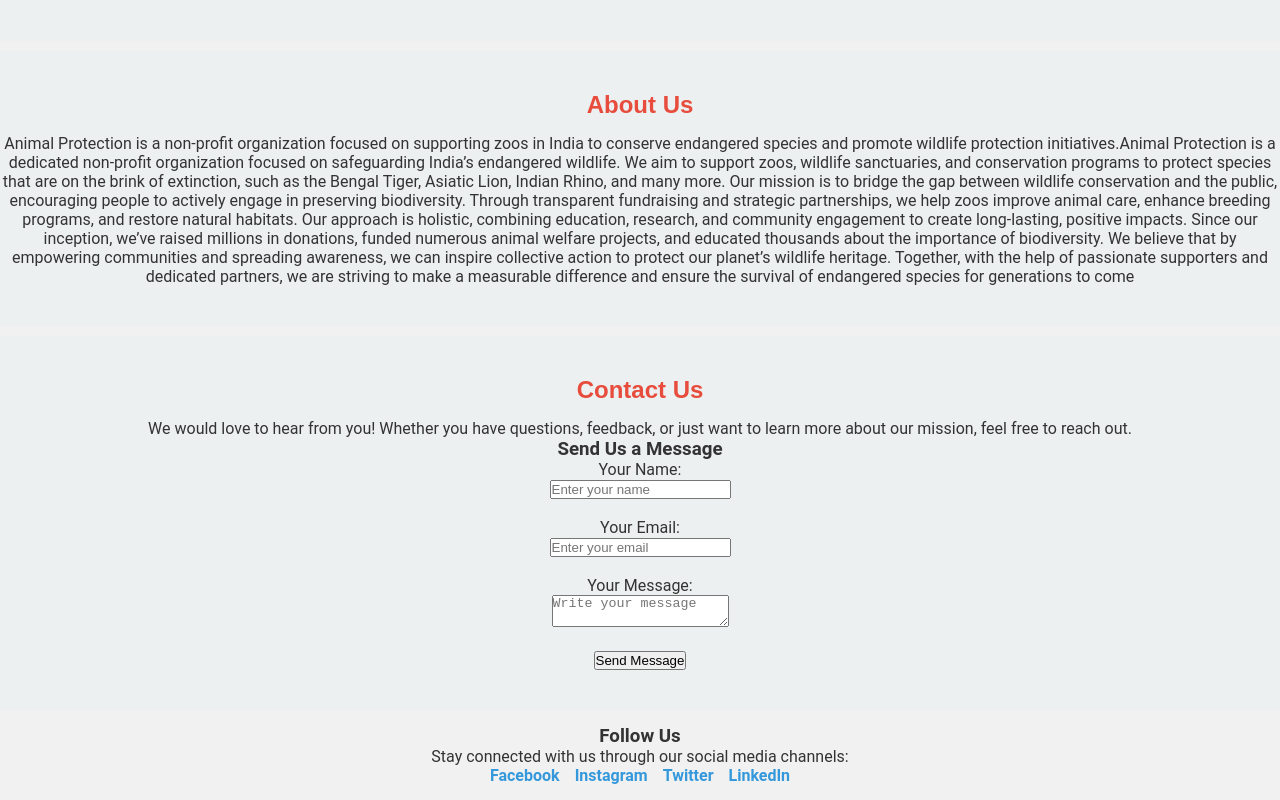
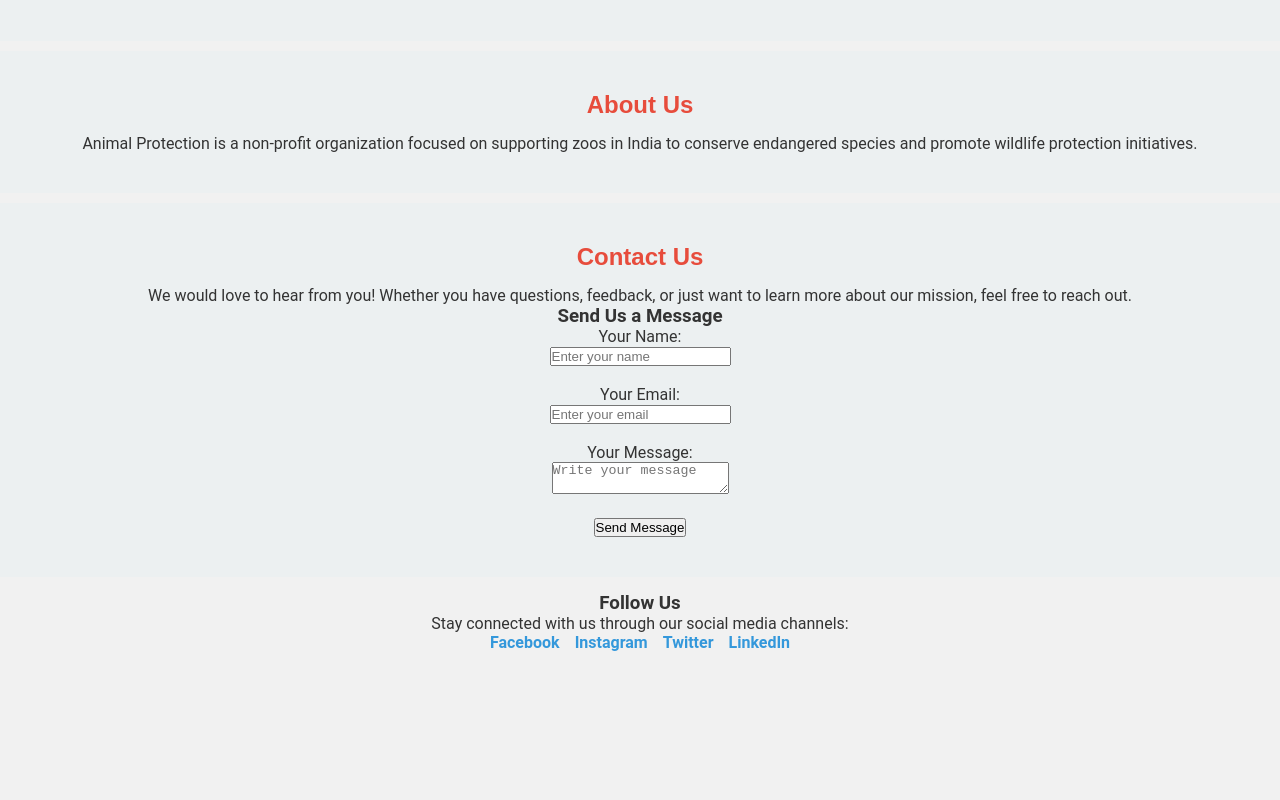
Before and after one commit to Oviya45/donation-for-zoos, a React (Create React App) app: page / in a window 1280 px wide. Shown: the part 1646-2446 px from the top of the page. After the commit the page ends 2313 px from the top, so only its background shows below. Built offline with nearby package versions, Linux system fonts and the light colour scheme.

Commit message:
Update App.js

```diff
--- a/src/App.js
+++ b/src/App.js
@@ -15,11 +15,12 @@ function App() {
         }
     };
 
+    // Modified showReceipt function using React state
     const showReceipt = (zooName, amount) => {
         const receipt = `You have successfully donated ₹${amount} to ${zooName}.
         Your support helps in conserving endangered species.`;
         setReceiptText(receipt);
-        setModalVisible(true);
+        setModalVisible(true); // Set modal visibility to true
     };
 
     const closeModal = () => {
@@ -157,7 +158,7 @@ function App() {
             {/* About Section */}
             <section id="about">
                 <h2>About Us</h2>
-                <p>Animal Protection is a non-profit organization focused on supporting zoos in India to conserve endangered species and promote wildlife protection initiatives.Animal Protection is a dedicated non-profit organization focused on safeguarding India’s endangered wildlife. We aim to support zoos, wildlife sanctuaries, and conservation programs to protect species that are on the brink of extinction, such as the Bengal Tiger, Asiatic Lion, Indian Rhino, and many more. Our mission is to bridge the gap between wildlife conservation and the public, encouraging people to actively engage in preserving biodiversity. Through transparent fundraising and strategic partnerships, we help zoos improve animal care, enhance breeding programs, and restore natural habitats. Our approach is holistic, combining education, research, and community engagement to create long-lasting, positive impacts. Since our inception, we’ve raised millions in donations, funded numerous animal welfare projects, and educated thousands about the importance of biodiversity. We believe that by empowering communities and spreading awareness, we can inspire collective action to protect our planet’s wildlife heritage. Together, with the help of passionate supporters and dedicated partners, we are striving to make a measurable difference and ensure the survival of endangered species for generations to come</p>
+                <p>Animal Protection is a non-profit organization focused on supporting zoos in India to conserve endangered species and promote wildlife protection initiatives.</p>
             </section>
 
             {/* Contact Section */}
```
